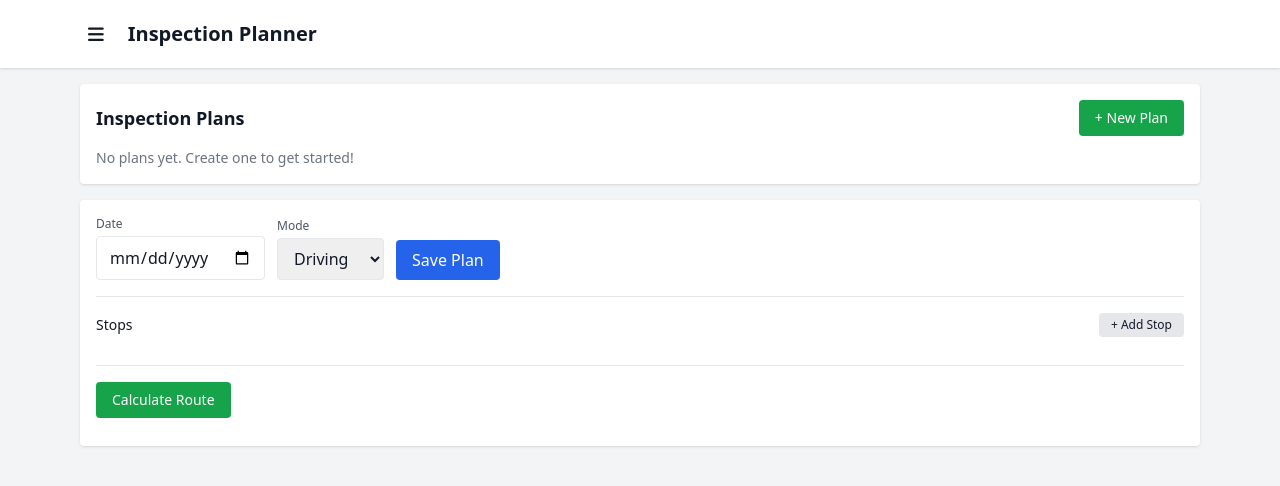
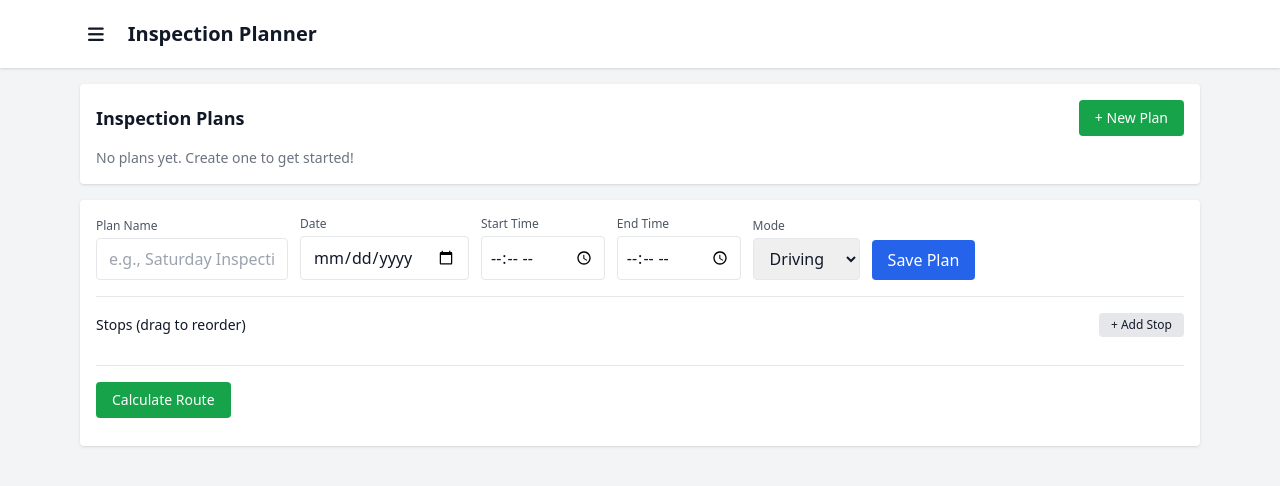
Before and after one commit to Tunsworthy/homefinder, a Flask app: page /plan in a window 1280 px wide. Shown: the top 486 px of the page. Run offline with Flask 3, Linux system fonts and the light colour scheme; data that the repository does not hold is empty; some libraries are stand-ins or nearby versions.

Commit message:
adding inspection planner

```diff
--- a/frontend/app.py
+++ b/frontend/app.py
@@ -481,7 +481,10 @@ def api_inspection_plans():
     plan_id = payload.get('id') or str(int(time.time()))
     plan = {
         'id': plan_id,
+        'name': payload.get('name', 'Unnamed Plan'),
         'date': payload.get('date'),
+        'start_time': payload.get('start_time'),
+        'end_time': payload.get('end_time'),
         'mode': payload.get('mode', 'driving'),
         'stops': payload.get('stops', []),
         'updated_at': datetime.utcnow().isoformat(),
--- a/frontend/static/plan.js
+++ b/frontend/static/plan.js
@@ -1,6 +1,7 @@
 (() => {
-  let currentPlan = { id: null, date: null, mode: 'driving', stops: [] }
+  let currentPlan = { id: null, name: '', date: null, start_time: '', end_time: '', mode: 'driving', stops: [] }
   let allListings = []
+  let draggedIndex = null
 
   // Load all listings for the dropdown
   async function loadListings() {
@@ -25,16 +26,46 @@
     box.innerHTML = ''
     currentPlan.stops.forEach((s, idx) => {
       const listing = allListings.find(l => l.id === s.listing_id)
-      const addr = listing ? `${listing.address}` : s.listing_id || 'Unknown'
+      const addr = listing ? `${listing.suburb || 'Unknown'} - ${listing.address}` : s.listing_id || 'Unknown'
       const row = document.createElement('div')
-      row.className = 'flex items-center gap-2'
+      row.className = 'flex items-center gap-2 p-2 bg-gray-50 rounded border cursor-move hover:bg-gray-100'
+      row.draggable = true
+      row.dataset.idx = idx
       row.innerHTML = `
+        <div class="text-gray-400"><i class="fa-solid fa-grip-vertical"></i></div>
         <div class="flex-1 text-sm">${addr}</div>
         <input class="border rounded px-2 py-1 w-32 stop-override" data-idx="${idx}" type="number" min="0" value="${s.override_minutes??''}" placeholder="Override min">
         <button class="px-2 py-1 text-sm bg-red-100 text-red-700 rounded rm-stop" data-idx="${idx}">✕</button>
       `
+
+      // Drag and drop handlers
+      row.addEventListener('dragstart', (e) => {
+        draggedIndex = idx
+        row.classList.add('opacity-50')
+      })
+
+      row.addEventListener('dragend', (e) => {
+        row.classList.remove('opacity-50')
+        draggedIndex = null
+      })
+
+      row.addEventListener('dragover', (e) => {
+        e.preventDefault()
+      })
+
+      row.addEventListener('drop', (e) => {
+        e.preventDefault()
+        const dropIdx = parseInt(row.dataset.idx)
+        if (draggedIndex !== null && draggedIndex !== dropIdx) {
+          const [removed] = currentPlan.stops.splice(draggedIndex, 1)
+          currentPlan.stops.splice(dropIdx, 0, removed)
+          renderStops()
+        }
+      })
+
       box.appendChild(row)
     })
+
     document.querySelectorAll('.stop-override').forEach(inp => {
       inp.onchange = () => {
         const v = inp.value.trim()
@@ -108,9 +139,11 @@
         const card = document.createElement('div')
         card.className = 'border rounded p-3 cursor-pointer hover:bg-gray-50'
         const stopCount = (plan.stops || []).length
+        const timeRange = plan.start_time && plan.end_time ? `${plan.start_time}-${plan.end_time}` : ''
         card.innerHTML = `
-          <div class="font-medium text-sm">${plan.date || 'No date'}</div>
-          <div class="text-xs text-gray-600">${plan.mode} • ${stopCount} stop${stopCount!==1?'s':''}</div>
+          <div class="font-medium text-sm">${plan.name || 'Unnamed Plan'}</div>
+          <div class="text-xs text-gray-600">${plan.date || 'No date'} ${timeRange}</div>
+          <div class="text-xs text-gray-500">${plan.mode} • ${stopCount} stop${stopCount!==1?'s':''}</div>
           <div class="text-xs text-gray-500 mt-1">${plan.stops?.slice(0,2).map(s => {
             const l = allListings.find(x => x.id === s.listing_id)
             return l?.suburb || 'Unknown'
@@ -127,22 +160,44 @@
 
   function loadPlan(plan) {
     currentPlan = JSON.parse(JSON.stringify(plan))
+    document.getElementById('plan-name').value = currentPlan.name || ''
     document.getElementById('plan-date').value = currentPlan.date || ''
+    document.getElementById('plan-start-time').value = currentPlan.start_time || ''
+    document.getElementById('plan-end-time').value = currentPlan.end_time || ''
     document.getElementById('plan-mode').value = currentPlan.mode || 'driving'
     renderStops()
   }
 
   document.getElementById('create-new-plan').onclick = () => {
-    currentPlan = { id: null, date: new Date().toISOString().split('T')[0], mode: 'driving', stops: [] }
+    currentPlan = {
+      id: null,
+      name: '',
+      date: new Date().toISOString().split('T')[0],
+      start_time: '09:00',
+      end_time: '17:00',
+      mode: 'driving',
+      stops: []
+    }
+    document.getElementById('plan-name').value = ''
     document.getElementById('plan-date').value = currentPlan.date
+    document.getElementById('plan-start-time').value = currentPlan.start_time
+    document.getElementById('plan-end-time').value = currentPlan.end_time
     document.getElementById('plan-mode').value = 'driving'
     renderStops()
-    renderPlansList()
   }
 
   document.getElementById('save-plan').onclick = async () => {
+    currentPlan.name = document.getElementById('plan-name').value || 'Unnamed Plan'
     currentPlan.date = document.getElementById('plan-date').value || null
+    currentPlan.start_time = document.getElementById('plan-start-time').value || null
+    currentPlan.end_time = document.getElementById('plan-end-time').value || null
     currentPlan.mode = document.getElementById('plan-mode').value || 'driving'
+
+    if (!currentPlan.name.trim()) {
+      alert('Please enter a plan name')
+      return
+    }
+
     try {
       const res = await fetch('/api/inspection-plans', {
         method: 'POST',
@@ -195,7 +250,10 @@
         const existing = Object.values(j.plans || {})
         if (existing.length) {
           currentPlan = existing[0]
+          document.getElementById('plan-name').value = currentPlan.name || ''
           document.getElementById('plan-date').value = currentPlan.date || ''
+          document.getElementById('plan-start-time').value = currentPlan.start_time || ''
+          document.getElementById('plan-end-time').value = currentPlan.end_time || ''
           document.getElementById('plan-mode').value = currentPlan.mode || 'driving'
         }
       }
--- a/frontend/templates/plan.html
+++ b/frontend/templates/plan.html
@@ -25,8 +25,20 @@
       <div class="flex flex-col gap-4 bg-white rounded shadow p-4">
         <div class="flex flex-wrap gap-3 items-end">
           <div>
+            <label class="block text-xs text-gray-600 mb-1">Plan Name</label>
+            <input id="plan-name" type="text" class="border rounded px-3 py-2 w-48" placeholder="e.g., Saturday Inspections" />
+          </div>
+          <div>
             <label class="block text-xs text-gray-600 mb-1">Date</label>
             <input id="plan-date" type="date" class="border rounded px-3 py-2" />
+          </div>
+          <div>
+            <label class="block text-xs text-gray-600 mb-1">Start Time</label>
+            <input id="plan-start-time" type="time" class="border rounded px-2 py-2" />
+          </div>
+          <div>
+            <label class="block text-xs text-gray-600 mb-1">End Time</label>
+            <input id="plan-end-time" type="time" class="border rounded px-2 py-2" />
           </div>
           <div>
             <label class="block text-xs text-gray-600 mb-1">Mode</label>
@@ -41,10 +53,10 @@
 
         <div class="border-t pt-4">
           <div class="flex justify-between items-center mb-3">
-            <div class="font-medium text-sm">Stops</div>
+            <div class="font-medium text-sm">Stops (drag to reorder)</div>
             <button id="add-stop" class="px-3 py-1 bg-gray-200 rounded hover:bg-gray-300 text-xs">+ Add Stop</button>
           </div>
-          <div id="stops" class="space-y-2 max-h-64 overflow-y-auto"></div>
+          <div id="stops" class="space-y-2 max-h-96 overflow-y-auto"></div>
         </div>
 
         <div class="border-t pt-4">
```
Also changed, not shown: frontend/static/map.js (+82 -45 lines), frontend/templates/map.html (+27 -0 lines).
